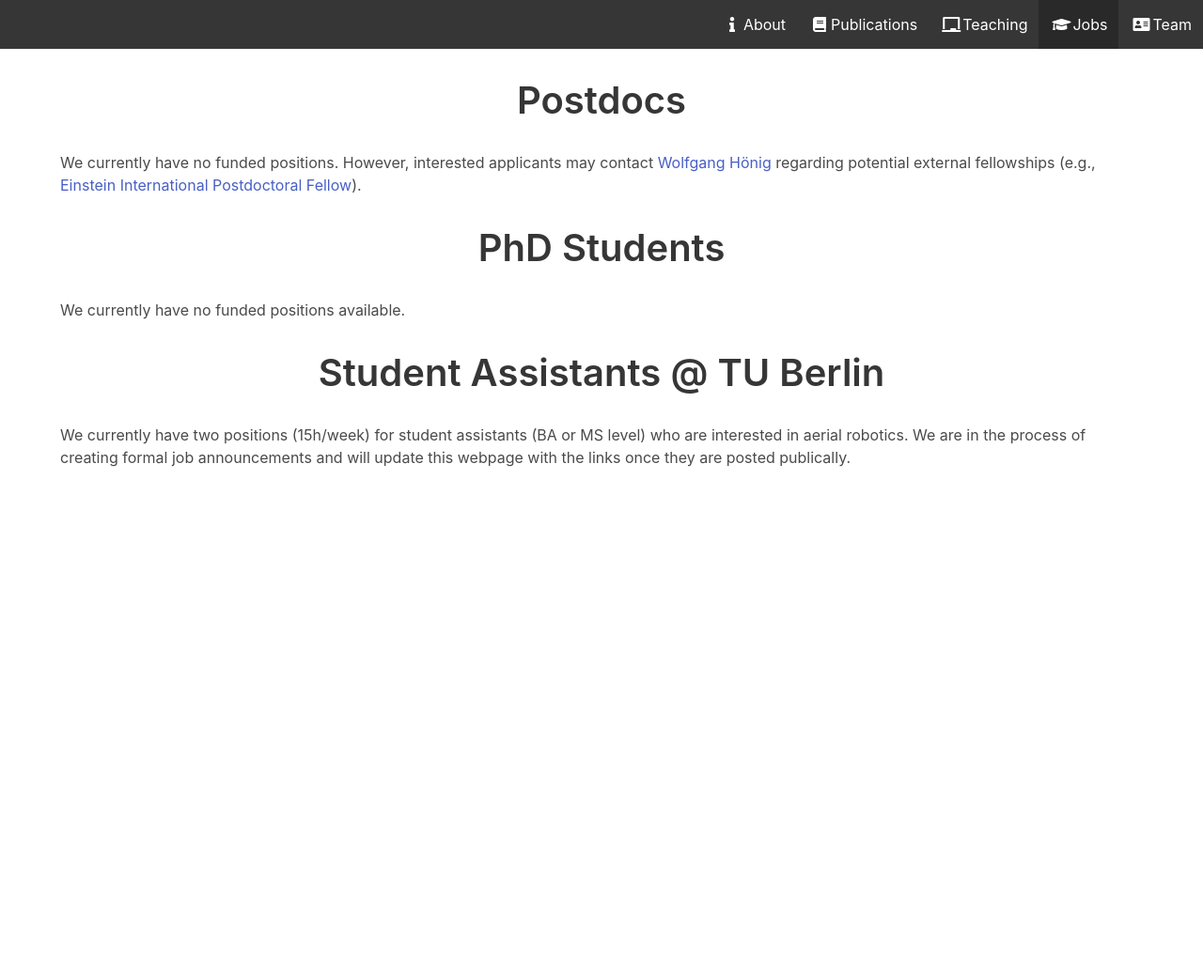
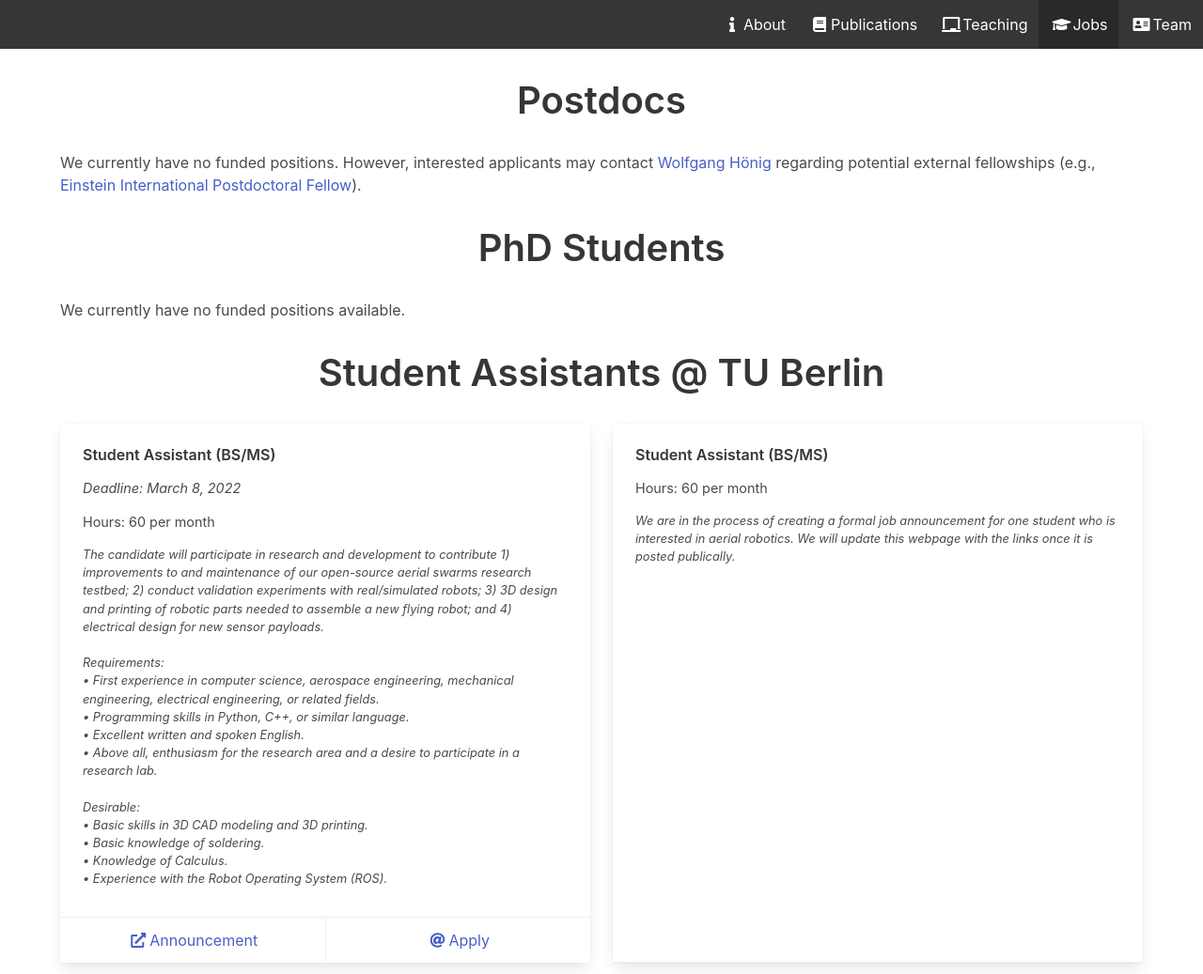
Before and after one commit to IMRCLab/imrclab.github.io, a Jekyll site: the page built from jobs.html, in a window 1280 px wide. Shown: the whole page at 94% size. Built offline with Jekyll 4.4.1, drawn with Linux system fonts in a browser that asks for light colours; before the commit the page ends 900 px from its top, so only the background shows below that.

Commit message:
Add job announcements

```diff
--- /dev/null
+++ b/_data/jobs.yml
@@ -0,0 +1,24 @@
+- name: "Student Assistant (BS/MS)"
+  hours: 60 per month
+  deadline: March 8, 2022
+  reference: 3434T35/22
+  announcement: https://tubcloud.tu-berlin.de/s/AYS7eDfzFEYs494/download?path=%2FFak.%20IV&files=3434T35%2022.pdf&downloadStartSecret=pskruu70wq
+  note: |
+    The candidate will participate in research and development to contribute 1) improvements to and maintenance of our open-source aerial swarms research testbed; 2) conduct validation experiments with real/simulated robots; 3) 3D design and printing of robotic parts needed to assemble a new flying robot; and 4) electrical design for new sensor payloads.
+
+    Requirements:
+        • First experience in computer science, aerospace engineering, mechanical engineering, electrical engineering, or related fields.
+        • Programming skills in Python, C++, or similar language.
+        • Excellent written and spoken English.
+        • Above all, enthusiasm for the research area and a desire to participate in a research lab.
+
+    Desirable:
+        • Basic skills in 3D CAD modeling and 3D printing.
+        • Basic knowledge of soldering.
+        • Knowledge of Calculus.
+        • Experience with the Robot Operating System (ROS).
+
+- name: "Student Assistant (BS/MS)"
+  hours: 60 per month
+  note: |
+    We are in the process of creating a formal job announcement for one student who is interested in aerial robotics. We will update this webpage with the links once it is posted publically.
--- /dev/null
+++ b/_includes/job.html
@@ -0,0 +1,43 @@
+<div class="tile is-parent">
+    <div class="tile is-child card">
+      {% if job.image %}
+      <div class="card-image has-text-centered">
+        <figure class="image is-inline-block">
+          <img src="assets/img/{{ job.image }}" alt="{{ job.name }}">
+        </figure>
+      </div>
+      {% endif %}
+      <div class="card-content paper">
+        <p class="title">
+          {{ job.name }}
+        </p>
+        {% if job.deadline %}
+        <p class="venue">
+          Deadline: {{job.deadline}}
+        </p>
+        {% endif %}
+        <p class="author">
+          Hours: {{ job.hours }}
+        </p>
+        {% if job.note %}
+        <p class="note">
+          {{ job.note | newline_to_br}}
+        </p>
+        {% endif %}
+      </div>
+      <footer class="card-footer">
+        {% if job.announcement %}
+        <a href="{{job.announcement}}" class="card-footer-item"><span class="icon"><i class="fas fa-external-link-alt"></i></span><span>Announcement</span></a>
+        {% endif %}
+        {% if job.reference %}
+        <a href="mailto:i.cicchetti-nilsson@tu-berlin.de?subject=Application for {{job.reference}}&body=Please attach a single PDF with:%0D%0A
+          • Motivation letter%0D%0A
+          • CV%0D%0A
+          • Current grade sheets%0D%0A
+          • Link to relevant code samples (e.g., GitHub repository)%0D%0A
+          • Other supporting materials, if any (e.g., BA thesis or project reports)%0D%0A
+          By submitting your application via email you consent to having your data electronically processed and saved. Please note that we do not provide a guarantee for the protection of your personal data when submitted as an unprotected file. Please find our data protection notice acc. DSGVO (General Data Protection Regulation) at TU website quick access 214041." class="card-footer-item"><span class="icon"><i class="fas fa-at"></i></span><span>Apply</span></a>
+        {% endif %}
+      </footer>
+    </div>
+</div>
--- a/index.html
+++ b/index.html
@@ -68,6 +68,11 @@
           <ul>
 
             <li>
+              <span class="title">We have <a href="jobs.html">two student assistant positions</a>.</span>
+              <span class="note">04/2022</span>
+            </li>
+
+            <li>
               <span class="title">We submitted two papers to IROS: <a href="https://arxiv.org/abs/2203.11108">db-A*</a> and <a href="https://arxiv.org/abs/2203.05390">SecMPC</a>.</span>
               <span class="note">03/2022</span>
             </li>
--- a/jobs.html
+++ b/jobs.html
@@ -24,6 +24,11 @@
 </div>
 
 <div class="container">
-We currently have two positions (15h/week) for student assistants (BA or MS level) who are interested in aerial robotics.
-We are in the process of creating formal job announcements and will update this webpage with the links once they are posted publically.
+    <div class="tile is-ancestor is-flex-wrap">
+
+        {% for job in site.data.jobs %}
+            {% include job.html %}
+        {%- endfor %}
+
+    </div>
 </div>
```
